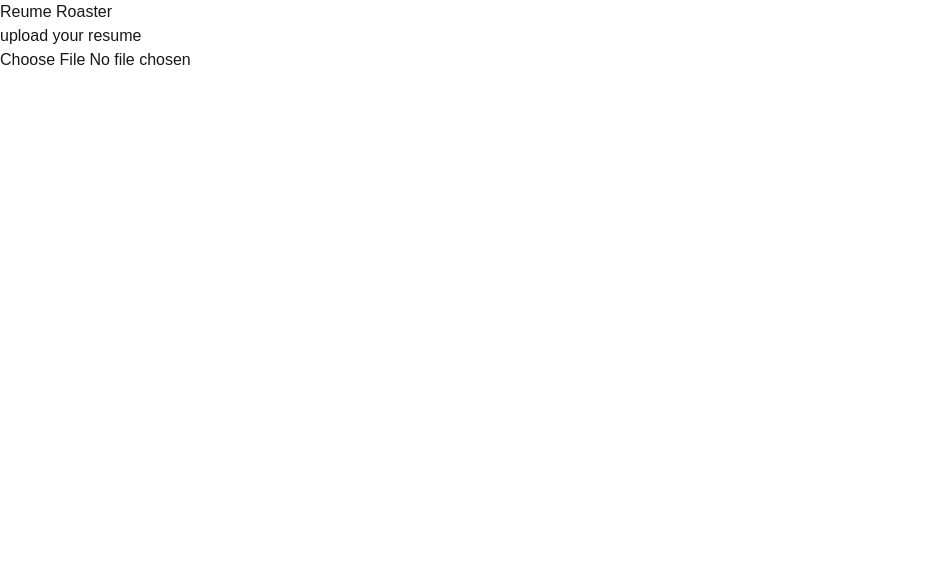
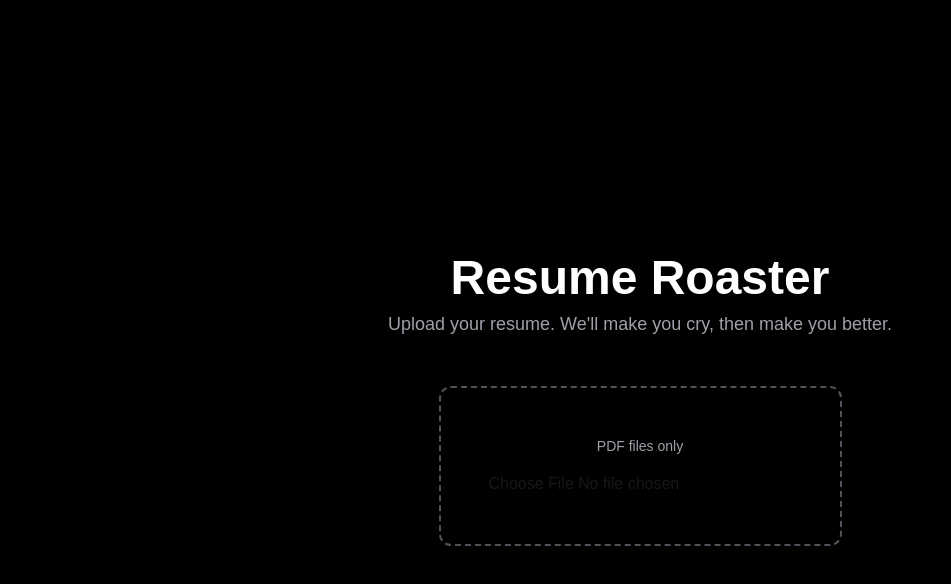
Before and after one commit to Arshiyakhy/resume-roast, a Next.js app: page / in a window 1280 px wide. Shown: the top 584 px of the page, without its empty margins (0-951 px from the left). Built offline with nearby package versions, Linux system fonts and the light colour scheme.

Commit message:
finished the tailwindcss

```diff
--- a/app/page.tsx
+++ b/app/page.tsx
@@ -6,13 +6,17 @@ export default function Home() {
   const [roast, setRoast] = useState("");
   const parts = roast.split("---GLOW---");
   return (
-    <main>
-      <h1>Reume Roaster</h1>
+    <main className="min-h-screen bg-black flex flex-col items-center justify-center p-8">
+      <h1 className="text-5xl font-bold text-white mb-2">Resume Roaster</h1>
+      <p className="text-zinc-400 mb-12 text-lg">
+        Upload your resume. We'll make you cry, then make you better.
+      </p>
       {phase === "upload" && (
-        <div>
-          <p>upload your resume</p>
+        <div className="border-2 border-dashed border-zinc-600 rounded-xl p-12 text-center hover:border-orange-400 transition-colors cursor-pointer">
+          <p className="text-zinc-400 mb-4 text-sm">PDF files only</p>
           <input
             type="file"
+            accept=".pdf"
             onChange={async (e) => {
               setPhase("processing");
               if (e.target.files !== null) {
@@ -33,7 +37,15 @@ export default function Home() {
           />
         </div>
       )}
-      {phase === "processing" && <p>roasting in progress</p>}
+      {phase === "processing" && (
+        <div className="text-center">
+          <p className="text-6xl mb-6">🔥</p>
+          <p className="text-white text-2xl font-bold mb-2">
+            Roasting your resume...
+          </p>
+          <p className="text-zinc-400">This might sting a little</p>
+        </div>
+      )}
       {phase === "done" && (
         <div className="w-full max-w-2xl mx-auto mt-8">
           <div className="bg-zinc-900 rounded-xl p-6 mb-6">
```
